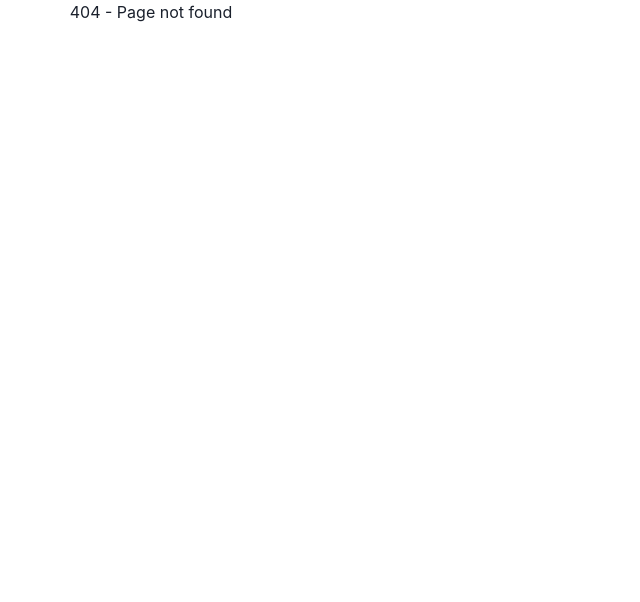
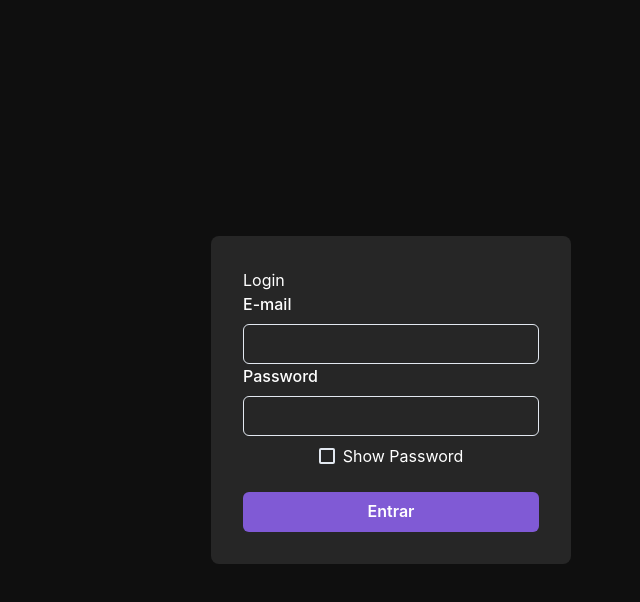
Before and after one commit to Gustavo-SB/poke10, a React (Vite) app: page /login in a window 1280 px wide. Before the commit this address had no page. Shown: the top 602 px of the page, without its empty margins (249-889 px from the left). Built offline with nearby package versions, Linux system fonts and the light colour scheme.

Commit message:
:sparkles: login page interface

```diff
--- /dev/null
+++ b/src/components/atoms/Input/index.tsx
@@ -0,0 +1,23 @@
+import { FormControl, FormLabel, Input as ChakraInput, InputProps } from "@chakra-ui/react";
+
+interface Props extends InputProps {
+    label: string;
+    name: string;
+    isDisabled: boolean;
+}
+
+export function Input({ label, name, isDisabled = false, ...rest }: Props) {
+  return (
+    <FormControl id={name} >
+        <FormLabel>
+            {label}
+        </FormLabel>
+        <ChakraInput
+        disabled={isDisabled}
+        {...rest}
+        />
+    </FormControl>
+
+  )
+
+}
--- a/src/pages/home.tsx
+++ b/src/pages/home.tsx
@@ -11,7 +11,7 @@ import {
   Box,
 } from "@chakra-ui/react";
 import InfiniteScroll from "react-infinite-scroll-component";
-import { Header } from "../components/organisms/header";
+import { Header } from "../components/organisms/Header";
 
 function Home() {
   const [data, setData] = useState<Pokemon[]>([]);
--- /dev/null
+++ b/src/pages/login.tsx
@@ -0,0 +1,73 @@
+import { useEffect, useState } from "react";
+import {
+  Grid,
+  Flex,
+  Text,
+  HStack,
+  Badge,
+  CircularProgress,
+  Button,
+  VStack,
+  Checkbox,
+} from "@chakra-ui/react";
+import { Header } from "../components/organisms/Header";
+import { Input } from "../components/atoms/Input";
+
+
+function Login() {
+  const [email, setEmail] = useState("");
+  const [password, setPassword] = useState("");
+  const [showPassword, setShowPassword] = useState(false);
+
+
+  return (
+    <Flex
+      w="100vw"
+      h="100vh"
+      justify="center"
+      align="center"
+      bg={"collBlack.500"}
+      color={"white.500"}
+    >
+      <Flex
+      w="100%"
+      maxW={360}
+      bg={"collBlack.200"}
+      p={8}
+      borderRadius={8}
+      flexDir={"column"}
+      >
+      <Text> Login </Text>
+      <Input
+        display="flex"
+        justifyContent="center"
+        alignItems="center"
+        focusBorderColor="primaryColor.500"
+        name="email"
+        label="E-mail"
+        isDisabled={false}
+        type="email"
+        onChange={(e) => setEmail(e.target.value)}
+      />
+
+      <VStack>
+      <Input
+        name="password"
+        label="Password"
+        focusBorderColor="primaryColor.500"
+        isDisabled={false}
+        type={showPassword ? "text" : "password"}
+        onChange={(e) => setPassword(e.target.value)}
+      />
+      <Checkbox onChange={()=> setShowPassword(!showPassword)}>
+        <Text>Show Password</Text>
+      </Checkbox>
+      </VStack>
+      <Button type="submit" mt={6} colorScheme="purple">Entrar</Button>
+      </Flex>
+    </Flex>
+
+  );
+}
+
+export default Login;
--- a/src/routes/index.tsx
+++ b/src/routes/index.tsx
@@ -1,12 +1,14 @@
 import { Routes, Route } from 'react-router-dom';
 import Home from '../pages/home';
 import NotFound from './../pages/notFound';
+import Login from './../pages/login';
 
 export function Router() {
   return (
     <Routes>
       <Route path="/" element={<Home />} />
       <Route path="*" element={<NotFound />} />
+      <Route path="/login" element={<Login />} />
     </Routes>
       )
 }
--- a/styles/theme.ts
+++ b/styles/theme.ts
@@ -1,42 +1,57 @@
 import { background, extendTheme } from "@chakra-ui/react";
 import * as ReactDOMimport from 'react-dom/client';
 
-const colors = {
+const colors: any  = {
     backgroundColor: {
         500: '#242357',
-        600: '#242357',
-        700: '#242357',
-        800: '#242357',
-        900: '#242357',
+        600: '#1f1e4e',
+        700: '#1b1a3e',
+        800: '#171630',
+        900: '#0f0e1e',
     },
-    PrimaryColor: {
+    primaryColor: {
         500: "#5856D6",
-        600: "#5856D6",
-        700: "#5856D6",
-        800: "#5856D6",
-        900: "#5856D6",
-    SecondaryColor: {
+        600: "#4B4AD0",
+        700: "#3F3FC9",
+        800: "#2E2EB2",
+        900: "#1E1E9C",
+    },
+    secondaryColor: {
         500: "#5D5BE3",
-        600: "#5D5BE3",
-        700: "#5D5BE3",
-        800: "#5D5BE3",
-        900: "#5D5BE3",
+        600: "#4F4FE7",
+        700: "#4349E1",
+        800: "#2E2EDD",
+        900: "#1E1ED7",
     },
-    TertiaryColor: {
+    tertiaryColor: {
         500: "#4E4CBD",
-        600: "#4E4CBD",
-        700: "#4E4CBD",
-        800: "#4E4CBD",
-        900: "#4E4CBD",
+        600: "#4B49BD",
+        700: "#3F3DBD",
+        800: "#2E2DBD",
+        900: "#1E1DBD",
     },
-    QuaternaryColor: {
+    quaternaryColor: {
         500: "#3E3C96",
-        600: "#3E3C96",
-        700: "#3E3C96",
-        800: "#3E3C96",
-    }
-
-}
+        600: "#3B3996",
+        700: "#3A3696",
+        800: "#2E2E96",
+        900: "#1E1E96",
+    },
+    white: {
+        500: "#FFFFFF",
+        600: "#F5F5F5",
+        700: "#EBEBEB",
+        800: "#DEDEDE",
+        900: "#BDBDBD",
+    },
+    collBlack: {
+        200: "#262626",
+        300: "#1F1F1F",
+        400: "#171717",
+        500: "#0F0F0F",
+        600: "#0E0E0E",
+        700: "#0D0D0D",
+    },
 }
 
-export const theme = extendTheme({ colors });
+export const theme = extendTheme({ colors })
```
